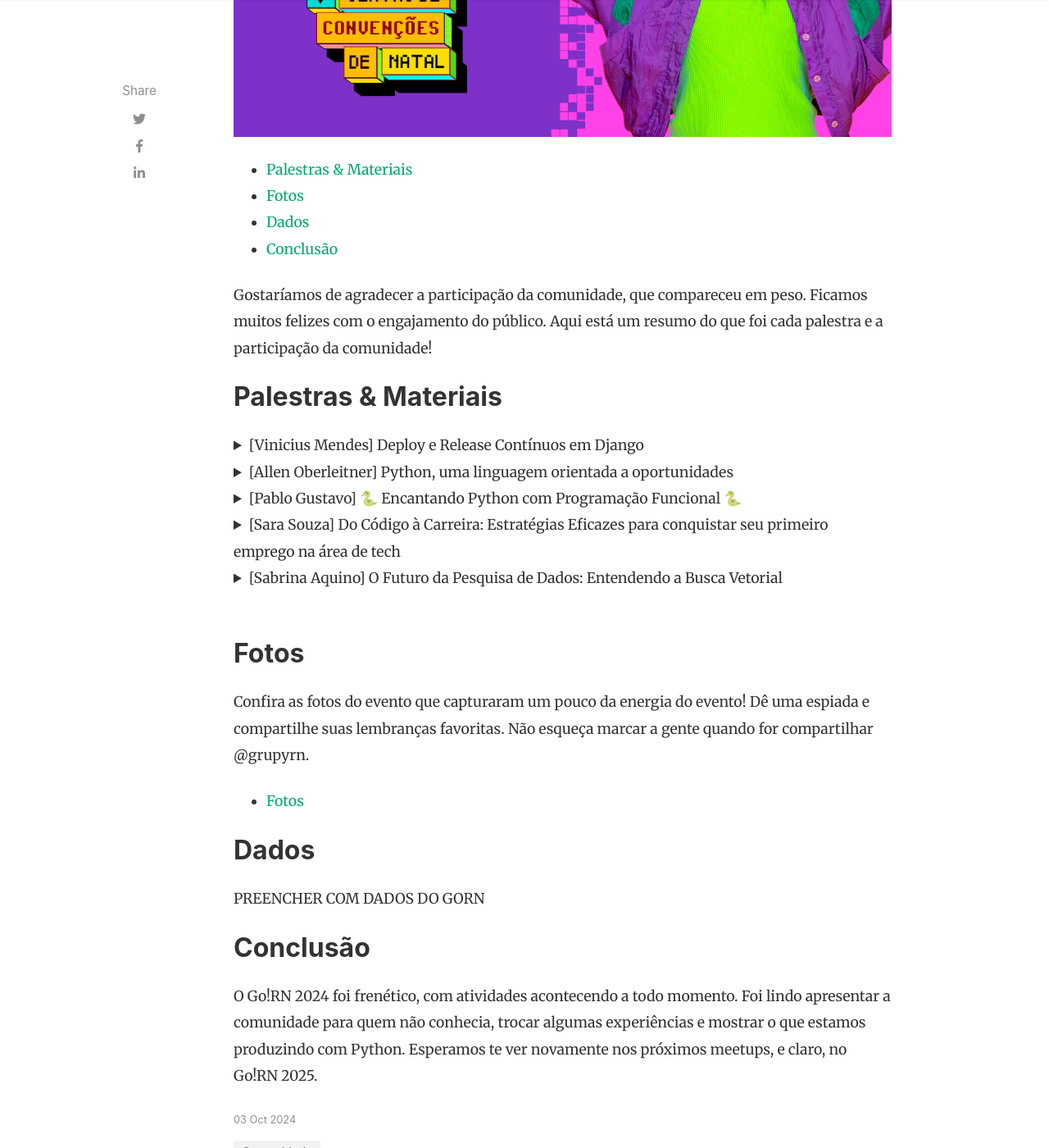
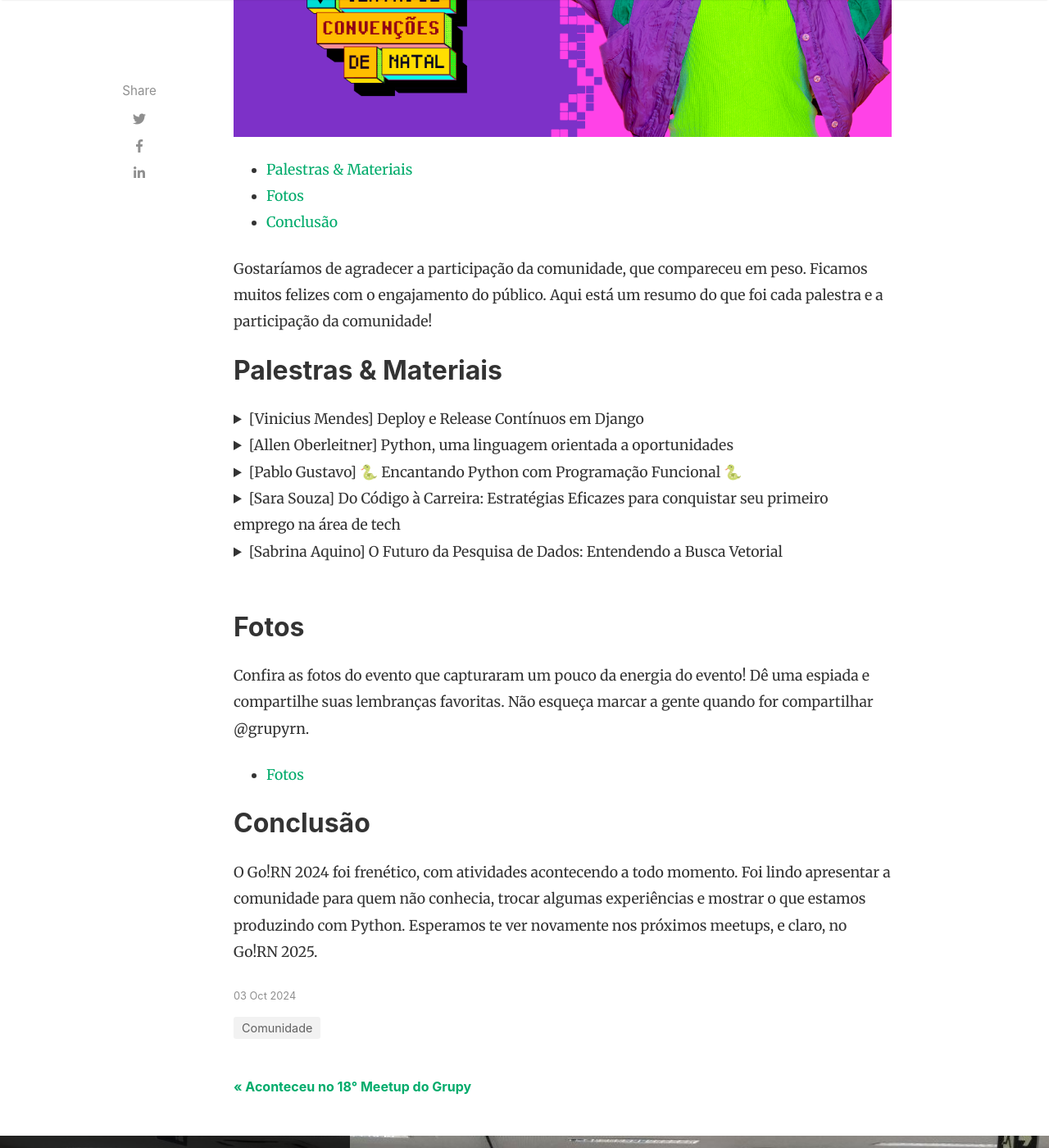
Before and after one commit to grupyrn/blog, a Jekyll site: the page built from _posts/2024-10-03-aconteceu-gorn-2024.md, in a window 1280 px wide and 1400 px high, scrolled down 1051 px. Shown: the whole window at 82% size. Built offline with Jekyll 4.4.1, drawn with Linux system fonts in a browser that asks for light colours; nearby versions of some CDN libraries; comment, search, counter and statistics services are not loaded.

Commit message:
Removendo a seção dos dados

```diff
--- a/_posts/2024-10-03-aconteceu-gorn-2024.md
+++ b/_posts/2024-10-03-aconteceu-gorn-2024.md
@@ -16,7 +16,6 @@ excerpt: >
 
 - [Palestras & Materiais](#conhecendo-o-grupy-rn)
 - [Fotos](#fotos)
-- [Dados](#dados)
 - [Conclusão](#conclusão)
 
 Gostaríamos de agradecer a participação da comunidade, que compareceu em peso.
@@ -84,10 +83,6 @@ Dê uma espiada e compartilhe suas lembranças favoritas. Não esqueça marcar a
 - [Fotos](https://drive.google.com/drive/folders/1YBblAt62_PMBRtvHzK4psctNuqV3YQBU?usp=sharing)
 
 
-## Dados
-
-PREENCHER COM DADOS DO GORN
-
 ## Conclusão
 
 O Go!RN 2024 foi frenético, com atividades acontecendo a todo momento. Foi lindo apresentar a comunidade para quem não conhecia, trocar algumas experiências e mostrar o que estamos produzindo com Python. Esperamos te ver novamente nos próximos meetups, e claro, no Go!RN 2025.
```
